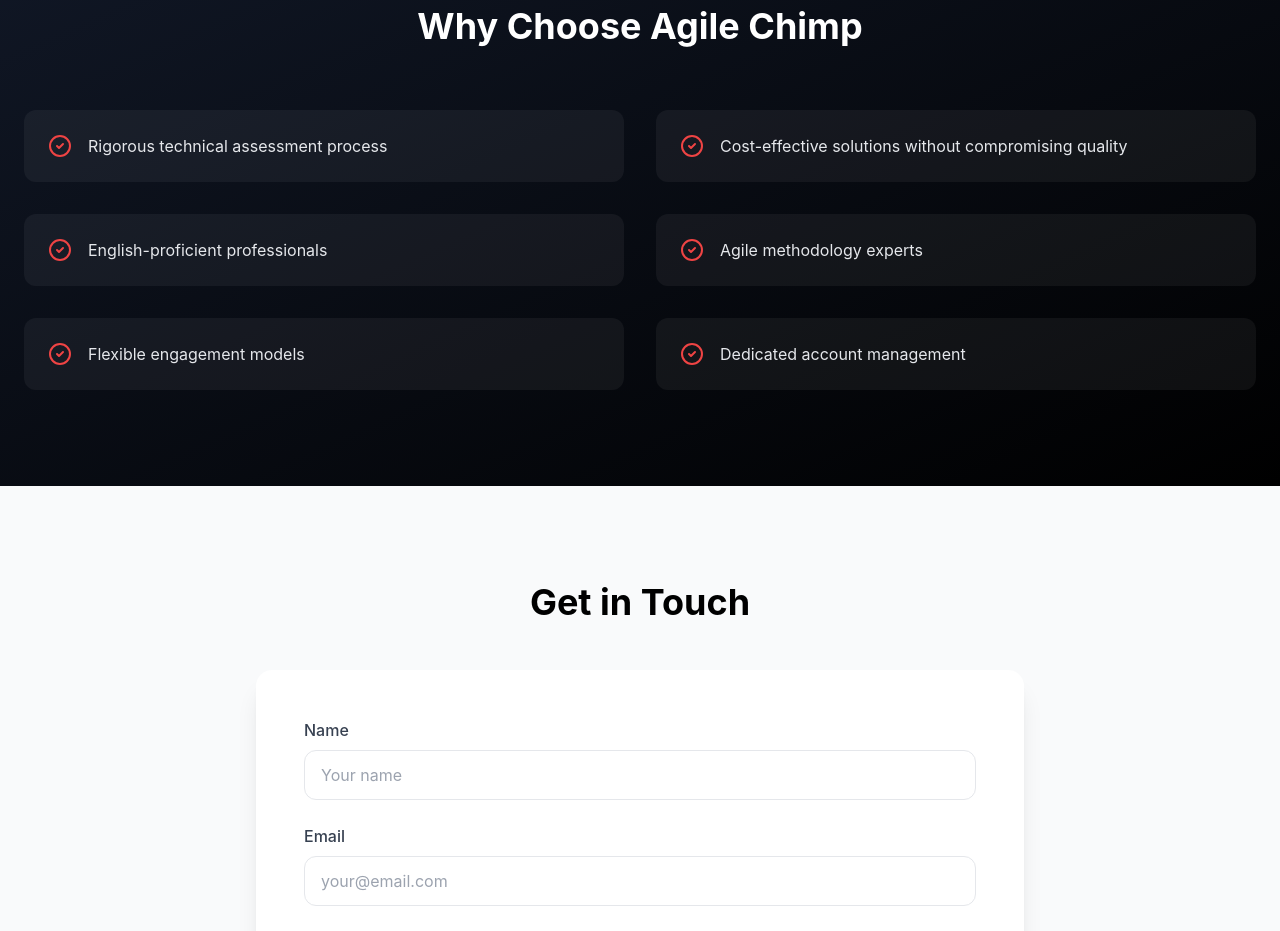
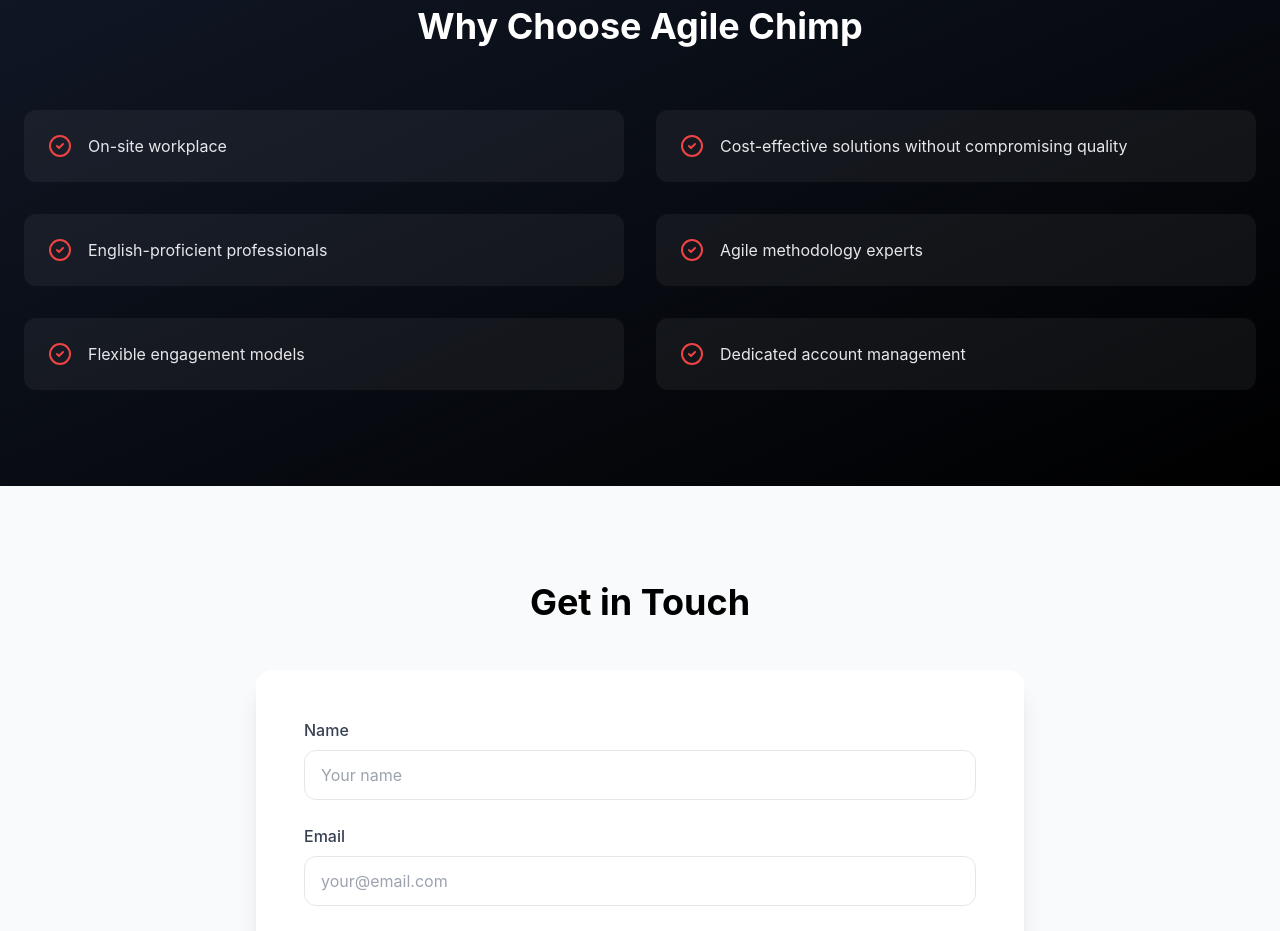
Before and after one commit to FernandoS-n/Agilechimp, a React (Create React App) app: page / in a window 1280 px wide. Shown: the part 1340-2271 px from the top of the page. Built offline with nearby package versions, Linux system fonts and the light colour scheme.

Commit message:
change_text

```diff
--- a/src/App.js
+++ b/src/App.js
@@ -120,7 +120,7 @@
           <h2 className="text-4xl font-bold text-center mb-16">Why Choose Agile Chimp</h2>
           <div className="grid md:grid-cols-2 gap-8">
             {[
-              "Rigorous technical assessment process",
+              "On-site workplace",
               "Cost-effective solutions without compromising quality",
               "English-proficient professionals",
               "Agile methodology experts",
```
